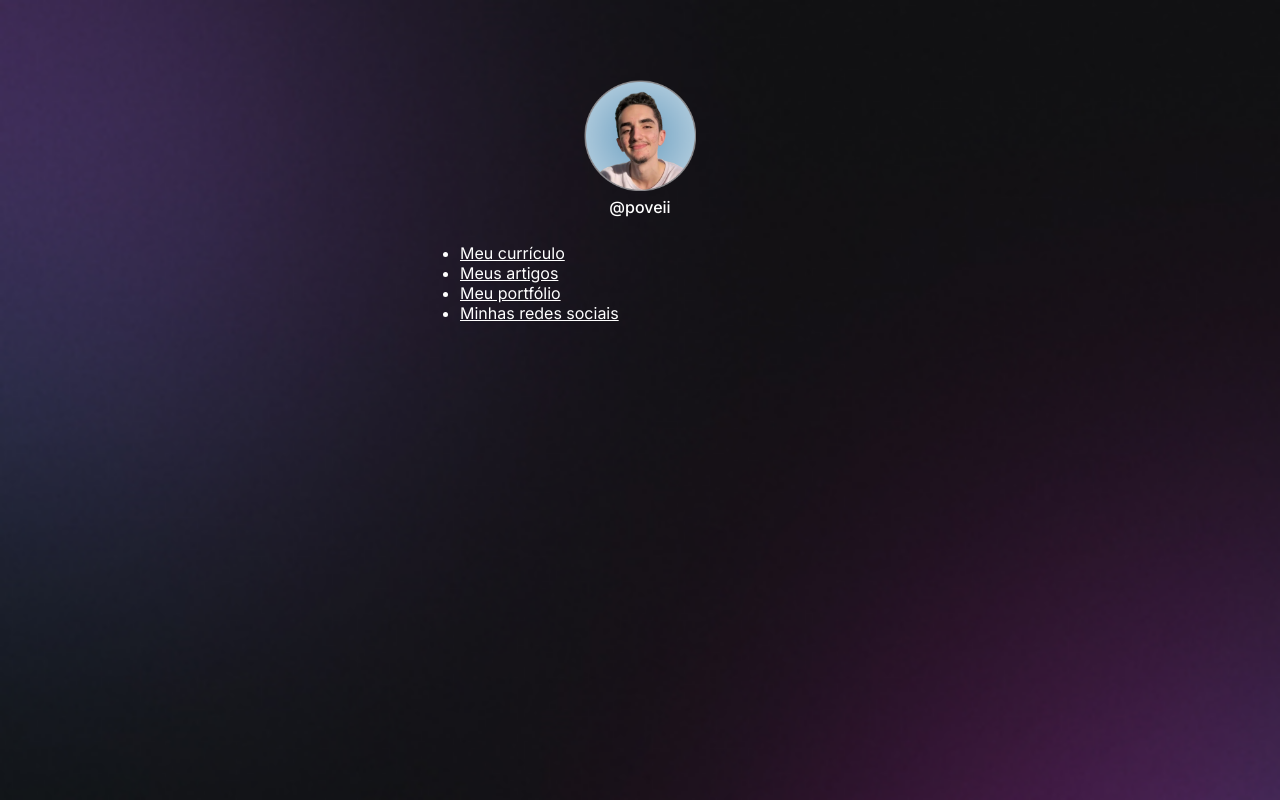
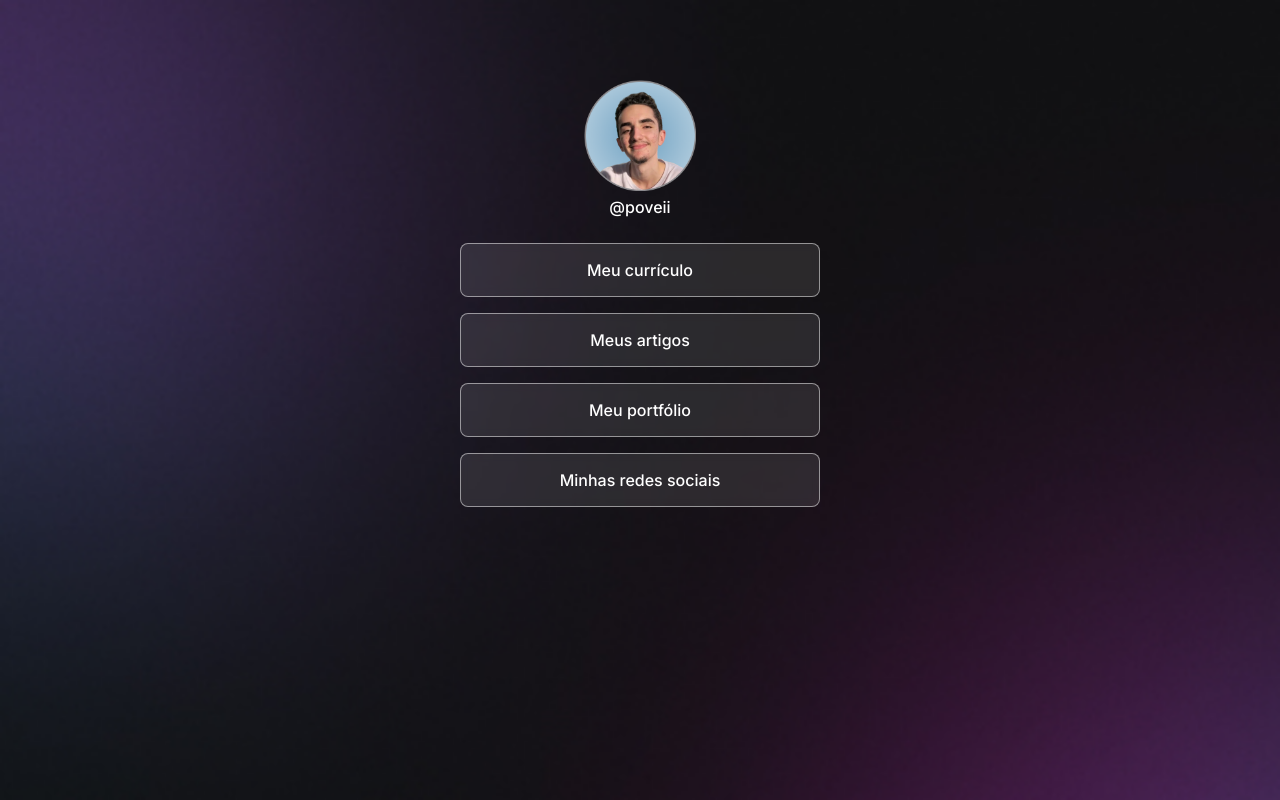
Before and after one commit to Poveii/devlinks, a React (Vite) app: page / in a window 1280 px wide. Built offline with nearby package versions, Linux system fonts and the light colour scheme.

Commit message:
feat: Style Links Buttons

```diff
--- a/src/App.css
+++ b/src/App.css
@@ -22,8 +22,8 @@ body {
 }
 
 .App {
-  width: 360px;
-  height: 712px;
+  width: 22.5rem;
+  height: 44.5rem;
   margin: 3.5rem auto 0;
 }
 
@@ -33,10 +33,43 @@ body {
 }
 
 #profile img {
-  width: 112px;
+  width: 7rem;
 }
 
 #profile p {
   font-weight: 500;
   line-height: 1.5rem;
 }
+
+ul {
+  list-style: none;
+
+  display: flex;
+  flex-direction: column;
+  gap: 1rem;
+}
+
+ul li a {
+  display: flex;
+  align-items: center;
+  justify-content: center;
+  padding: 1rem 1.5rem;
+
+  background-color: rgba(255, 255, 255, 0.1);
+  border: 1px solid rgba(255, 255, 255, 0.5);
+  border-radius: 8px;
+
+  -webkit-backdrop-filter: blur(4px);
+  backdrop-filter: blur(4px);
+
+  font-weight: 500;
+  text-decoration: none;
+
+  transition: background-color 0.2s;
+}
+
+ul li a:hover {
+  background-color: rgba(255, 255, 255, 0.05);
+  border-width: 1.5px;
+  border-color: #ffffff;
+}
```
